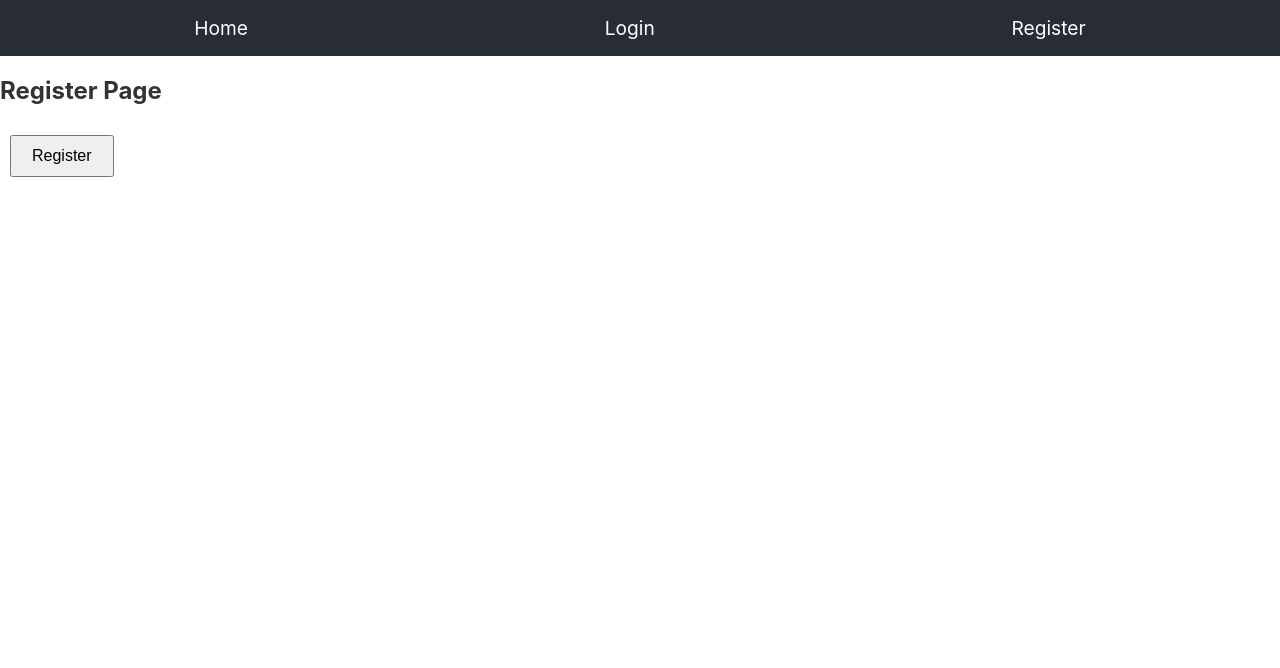
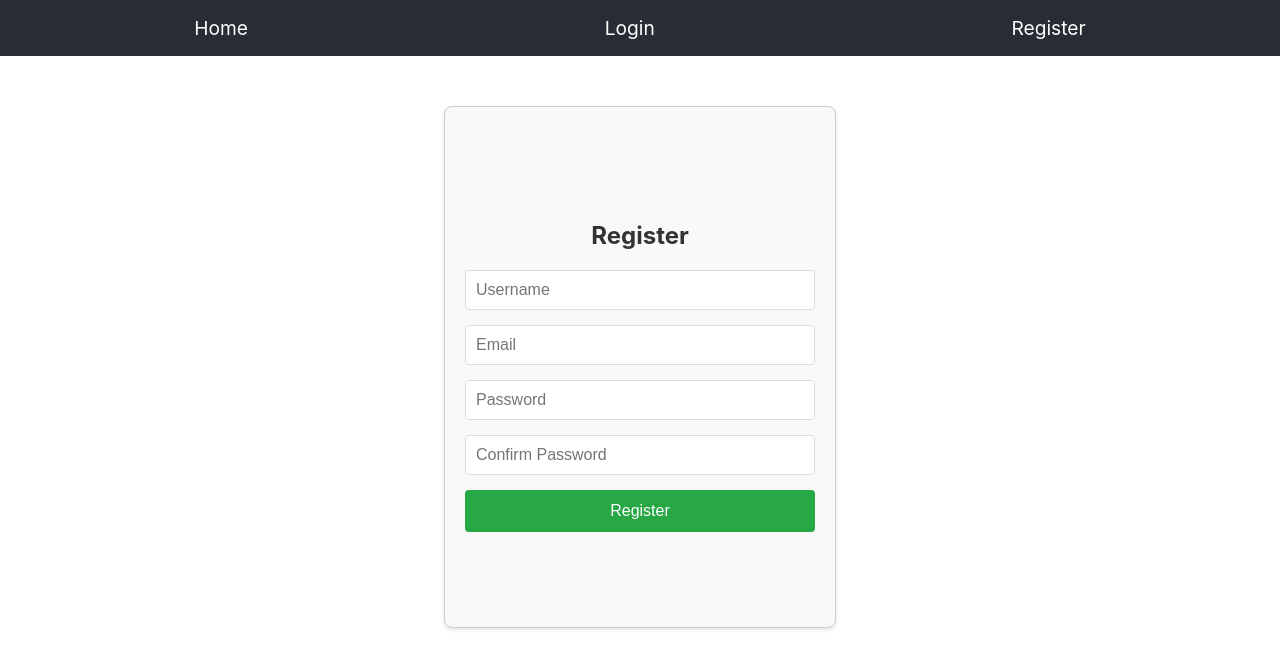
Before and after one commit to langdag/poe_chat.client, a React (Vite) app: page /register in a window 1280 px wide. Shown: the top 668 px of the page. Built offline with nearby package versions, Linux system fonts and the light colour scheme; the HTML template or start-up script is replaced by a standard one.

Commit message:
Add logic and style for Registration Page

```diff
--- a/src/App.css
+++ b/src/App.css
@@ -131,3 +131,69 @@ h2 {
 }
 
 /* End Login Page */
+
+/* Start Registration Page */
+
+/* Register.css */
+
+.register-container {
+  display: flex;
+  flex-direction: column;
+  align-items: center;
+  justify-content: center;
+  min-height: 60vh;
+  padding: 20px;
+  border: 1px solid #ccc;
+  border-radius: 8px;
+  width: 350px; /* Adjust as needed */
+  margin: 50px auto;
+  box-shadow: 0 2px 4px rgba(0, 0, 0, 0.1);
+  background-color: #f9f9f9;
+}
+
+h2 {
+  margin-bottom: 20px;
+  color: #333;
+}
+
+.error-message {
+  color: red;
+  margin-bottom: 10px;
+}
+
+.register-form {
+  display: flex;
+  flex-direction: column;
+  width: 100%;
+}
+
+.register-form input {
+  padding: 10px;
+  margin-bottom: 15px;
+  border: 1px solid #ddd;
+  border-radius: 4px;
+  font-size: 1em;
+}
+
+.register-form input:focus {
+  outline: none;
+  border-color: #007bff;
+  box-shadow: 0 0 3px rgba(0, 123, 255, 0.5);
+}
+
+.register-button {
+  padding: 12px 20px;
+  background-color: #28a745; /* Green color for register */
+  color: white;
+  border: none;
+  border-radius: 4px;
+  font-size: 1em;
+  cursor: pointer;
+  transition: background-color 0.3s ease;
+}
+
+.register-button:hover {
+  background-color: #1e7e34;
+}
+
+/* End Registration Page */
--- a/src/components/Register.jsx
+++ b/src/components/Register.jsx
@@ -1,9 +1,78 @@
+import { useState } from "react";
+import { useNavigate } from "react-router-dom";
+
 function Register() {
+    const [username, setUsername] = useState("");
+    const [email, setEmail] = useState("");
+    const [password, setPassword] = useState("");
+    const [confirmPassword, setConfirmPassword] = useState("");
+    const [error, setError] = useState(null);
+    const navigate = useNavigate();
+
+    const handleRegister = async (e) => {
+        e.preventDefault();
+        setError(null);
+
+        if (password !== confirmPassword) {
+            setError("Passwords do not match");
+            return;
+        }
+
+        try {
+            const response = await fetch("http://localhost:8080/register", {
+                method: "POST",
+                headers: { "Content-Type": "application/json" },
+                body: JSON.stringify({ username, email, password }),
+            });
+
+            if (!response.ok) {
+                const errorData = await response.json();
+                setError(Object.values(errorData)[0]);
+                return;
+            }
+
+            navigate("/login");
+        } catch (err) {
+            setError(err.message);
+        }
+    };
+
     return (
-      <div className="App">
-        <h2>Register Page</h2>
-        <button className="btn">Register</button>
-      </div>
+        <div className="register-container">
+            <h2>Register</h2>
+            {error && <p className="error-message">{error}</p>}
+            <form onSubmit={handleRegister} className="register-form">
+                <input
+                    type="text"
+                    placeholder="Username"
+                    value={username}
+                    onChange={(e) => setUsername(e.target.value)}
+                    required
+                />
+                <input
+                    type="email"
+                    placeholder="Email"
+                    value={email}
+                    onChange={(e) => setEmail(e.target.value)}
+                    required
+                />
+                <input
+                    type="password"
+                    placeholder="Password"
+                    value={password}
+                    onChange={(e) => setPassword(e.target.value)}
+                    required
+                />
+                <input
+                    type="password"
+                    placeholder="Confirm Password"
+                    value={confirmPassword}
+                    onChange={(e) => setConfirmPassword(e.target.value)}
+                    required
+                />
+                <button type="submit" className="register-button">Register</button>
+            </form>
+        </div>
     );
 }
 
```
